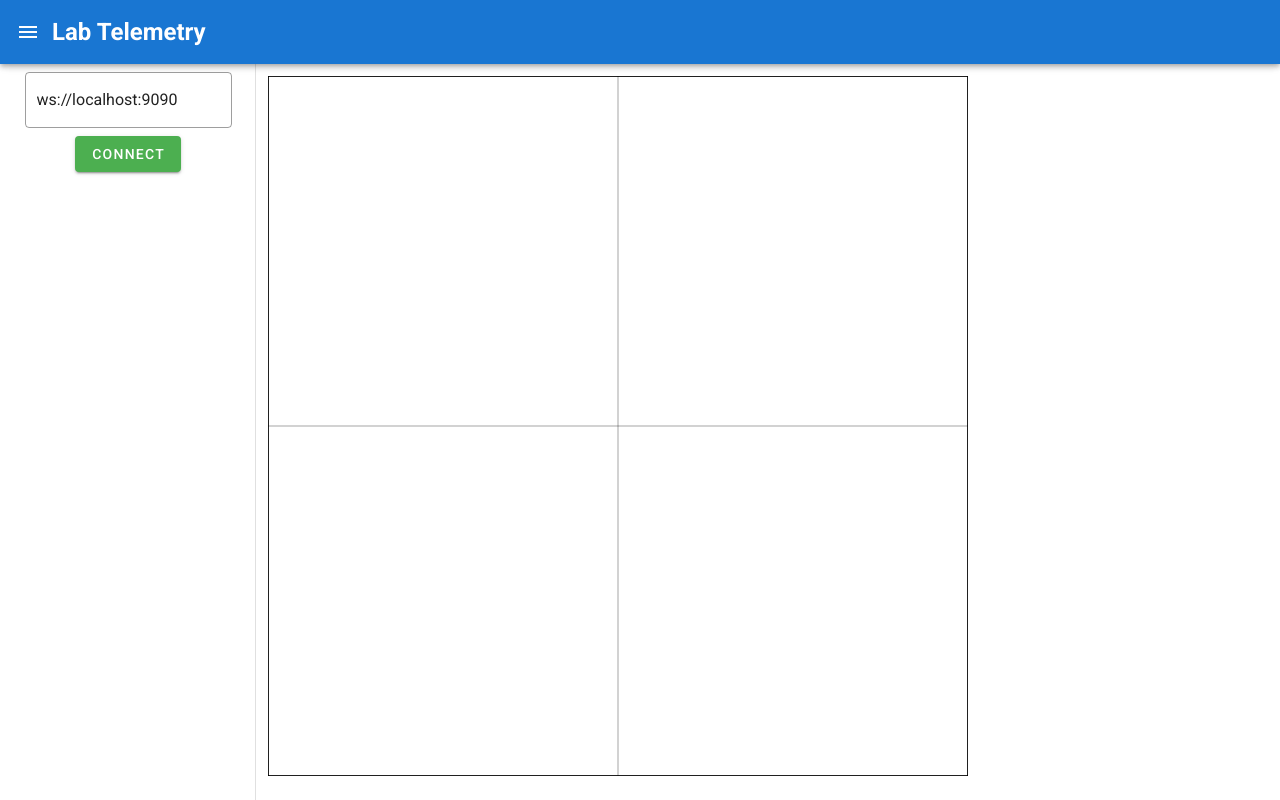
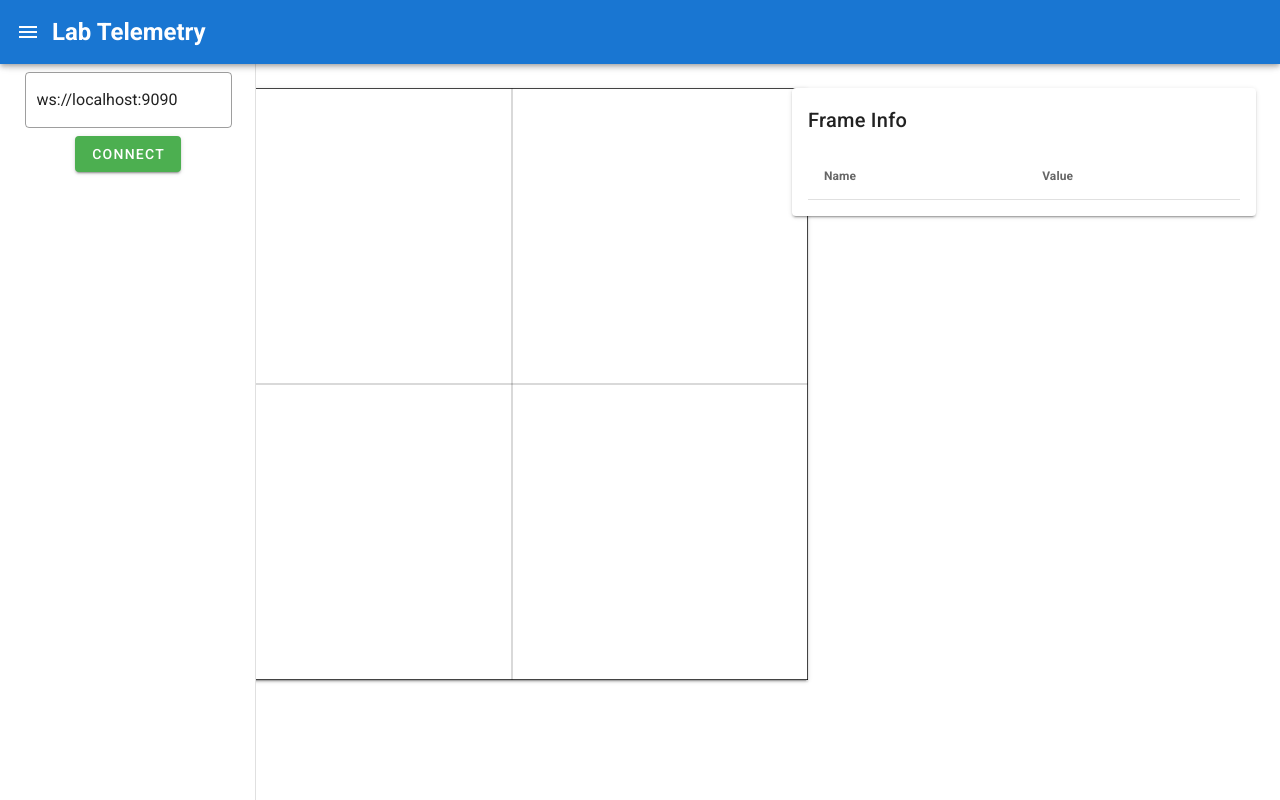
Before and after one commit to techchrism/mobile-robotics-lab-web, a Vue app: page / in a window 1280 px wide. Built offline with nearby package versions, Linux system fonts and the light colour scheme.

Commit message:
add frame info

```diff
--- a/src/App.vue
+++ b/src/App.vue
@@ -9,12 +9,21 @@
             <v-spacer></v-spacer>
         </v-app-bar>
 
-        <v-navigation-drawer app v-model="drawer" absolute clipped>
+        <v-navigation-drawer app v-model="drawer" clipped>
             <WebsocketConnection/>
         </v-navigation-drawer>
 
         <v-main>
-            <ArenaCanvas/>
+            <v-container fluid>
+                <v-row>
+                    <v-col cols="12" md="6">
+                        <ArenaCanvas/>
+                    </v-col>
+                    <v-col cols="12" md="6">
+                        <FrameInfo/>
+                    </v-col>
+                </v-row>
+            </v-container>
         </v-main>
     </v-app>
 </template>
@@ -23,11 +32,13 @@
 import WebsocketConnection from "@/components/WebsocketConnection";
 import FrameSidebar from "@/components/FrameSidebar";
 import ArenaCanvas from "@/components/ArenaCanvas";
+import FrameInfo from "@/components/FrameInfo";
 
 export default {
     name: 'App',
 
     components: {
+        FrameInfo,
         ArenaCanvas,
         FrameSidebar,
         WebsocketConnection
--- a/src/components/ArenaCanvas.vue
+++ b/src/components/ArenaCanvas.vue
@@ -1,6 +1,6 @@
 <template>
-    <v-container fluid ref="container" v-resize="onResize">
-        <canvas ref="canvas"></canvas>
+    <v-container fluid ref="container" v-resize="onResize" class="d-flex justify-center">
+        <canvas class="elevation-2" ref="canvas"></canvas>
     </v-container>
 </template>
 
--- /dev/null
+++ b/src/components/FrameInfo.vue
@@ -0,0 +1,64 @@
+<template>
+    <v-card class="ma-3">
+        <v-card-title>Frame Info</v-card-title>
+        <v-card-text>
+            <v-simple-table>
+                <template v-slot:default>
+                    <thead>
+                    <tr>
+                        <th class="text-left">
+                            Name
+                        </th>
+                        <th class="text-left">
+                            Value
+                        </th>
+                    </tr>
+                    </thead>
+                    <tbody>
+                    <tr
+                        v-for="item in tableData"
+                        :key="item.name"
+                    >
+                        <td>{{ item.name }}</td>
+                        <td>{{ item.value }}</td>
+                    </tr>
+                    </tbody>
+                </template>
+            </v-simple-table>
+        </v-card-text>
+    </v-card>
+</template>
+
+<script>
+export default {
+    name: 'FrameInfo',
+    computed: {
+        tableData() {
+            const frame = this.$store.getters.selectedFrame;
+            if(!frame) {
+                return [];
+            }
+
+            const items = [];
+            if(frame.hasOwnProperty('state')) {
+                items.push({name: 'State', value: frame.state});
+            }
+            if(frame.hasOwnProperty('pos')) {
+                items.push({name: 'X', value: Math.round(frame.pos[0] * 100) / 100});
+                items.push({name: 'Y', value: Math.round(frame.pos[1] * 100) / 100});
+            }
+            if(frame.hasOwnProperty('angle')) {
+                items.push({name: 'Angle', value: `${(Math.round((frame.angle * (180/Math.PI)) * 100) / 100)}°`});
+            }
+            if(frame.hasOwnProperty('goal_distance')) {
+                items.push({name: 'Goal Distance', value: Math.round(frame.goal_distance * 100) / 100});
+            }
+            return items;
+        }
+    }
+}
+</script>
+
+<style scoped>
+
+</style>
```
